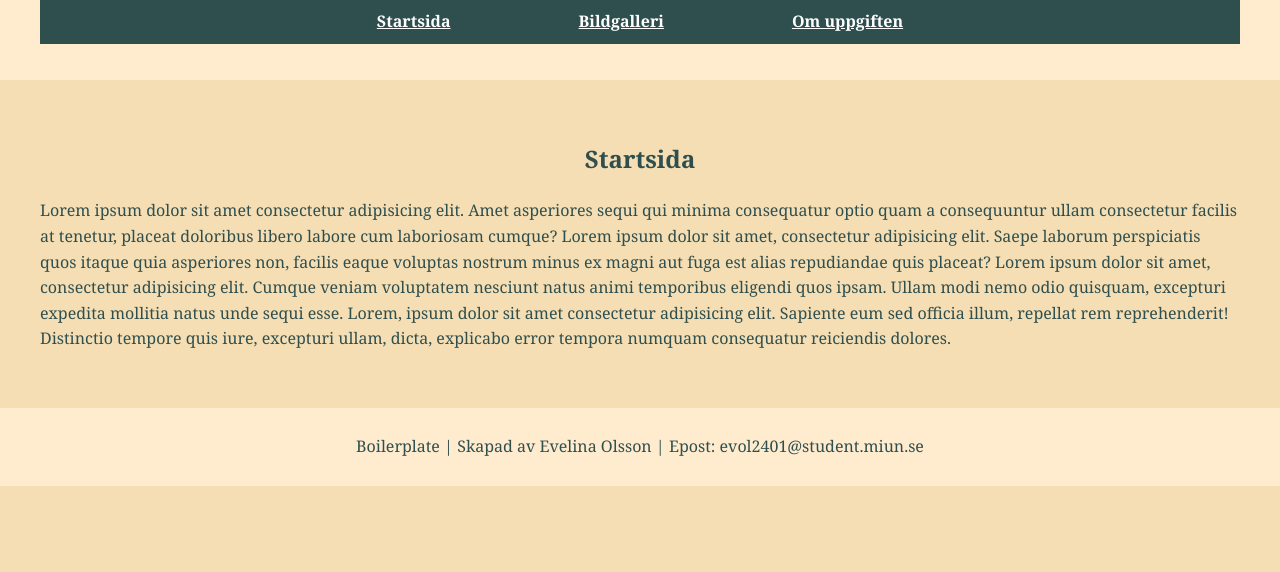
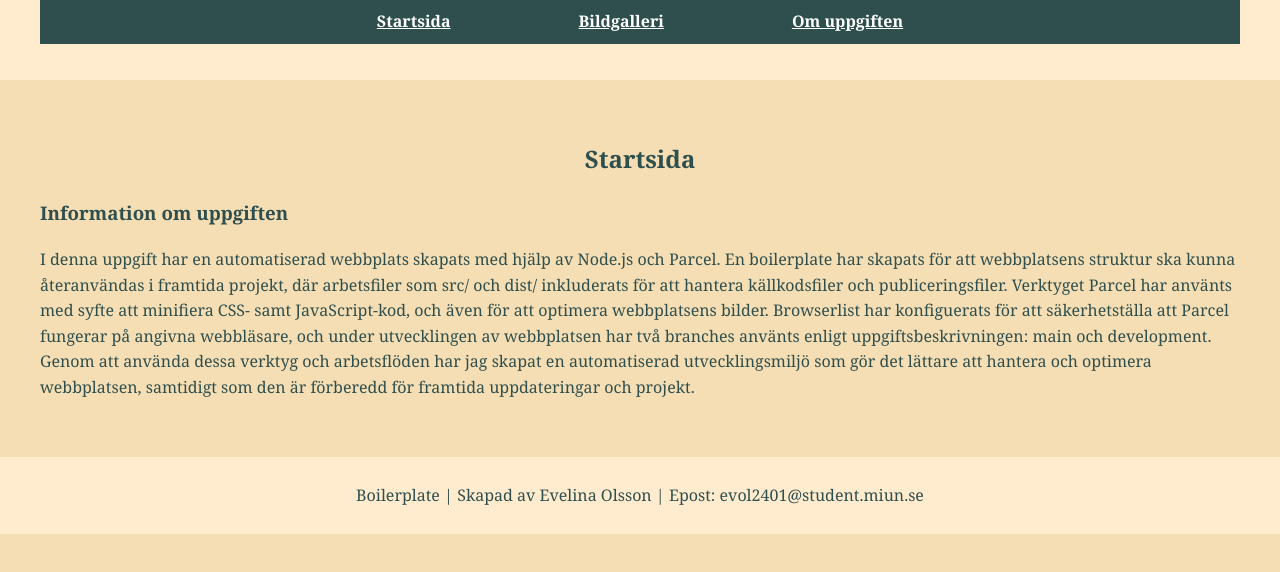
Before and after one commit to evelinaolssn/moment1_dt211g, a website built with Parcel: page src/index.html in a window 1280 px wide. Shown: the part 110-682 px from the top of the page. Built offline with nearby package versions, Linux system fonts and the light colour scheme.

Commit message:
Updated startpage with task information.

```diff
--- a/src/index.html
+++ b/src/index.html
@@ -25,10 +25,14 @@
 
 <main>
     <h2>Startsida</h2>
-    <p><span>Lorem ipsum dolor sit amet consectetur adipisicing elit. Amet asperiores sequi qui minima consequatur optio quam a consequuntur ullam consectetur facilis at tenetur, placeat doloribus libero labore cum laboriosam cumque?
-         Lorem ipsum dolor sit amet, consectetur adipisicing elit. Saepe laborum perspiciatis quos itaque quia asperiores non, facilis eaque voluptas nostrum minus ex magni aut fuga est alias repudiandae quis placeat? Lorem ipsum dolor sit amet,
-         consectetur adipisicing elit. Cumque veniam voluptatem nesciunt natus animi temporibus eligendi quos ipsam. Ullam modi nemo odio quisquam, excepturi expedita mollitia natus unde sequi esse. Lorem, ipsum dolor sit amet consectetur adipisicing elit.
-         Sapiente eum sed officia illum, repellat rem reprehenderit! Distinctio tempore quis iure, excepturi ullam, dicta, explicabo error tempora numquam consequatur reiciendis dolores.</span></p>
+    <h3>Information om uppgiften</h3>
+    <p>I denna uppgift har en automatiserad webbplats skapats med hjälp av Node.js och Parcel. En boilerplate har skapats
+        för att webbplatsens struktur ska kunna återanvändas i framtida projekt, där arbetsfiler som src/ och dist/ inkluderats
+        för att hantera källkodsfiler och publiceringsfiler. Verktyget Parcel har använts med syfte att minifiera CSS- samt JavaScript-kod, och
+        även för att optimera webbplatsens bilder. Browserlist har konfiguerats för att säkerhetställa att Parcel fungerar på angivna webbläsare, och
+        under utvecklingen av webbplatsen har två branches använts enligt uppgiftsbeskrivningen: main och development. Genom att använda dessa verktyg och arbetsflöden har
+        jag skapat en automatiserad utvecklingsmiljö som gör det lättare att hantera och optimera webbplatsen, samtidigt som den är förberedd för framtida uppdateringar och projekt.
+    </p>
 </main>
          <footer>
             <p>Boilerplate | Skapad av Evelina Olsson | Epost: evol2401@student.miun.se</p>
```
